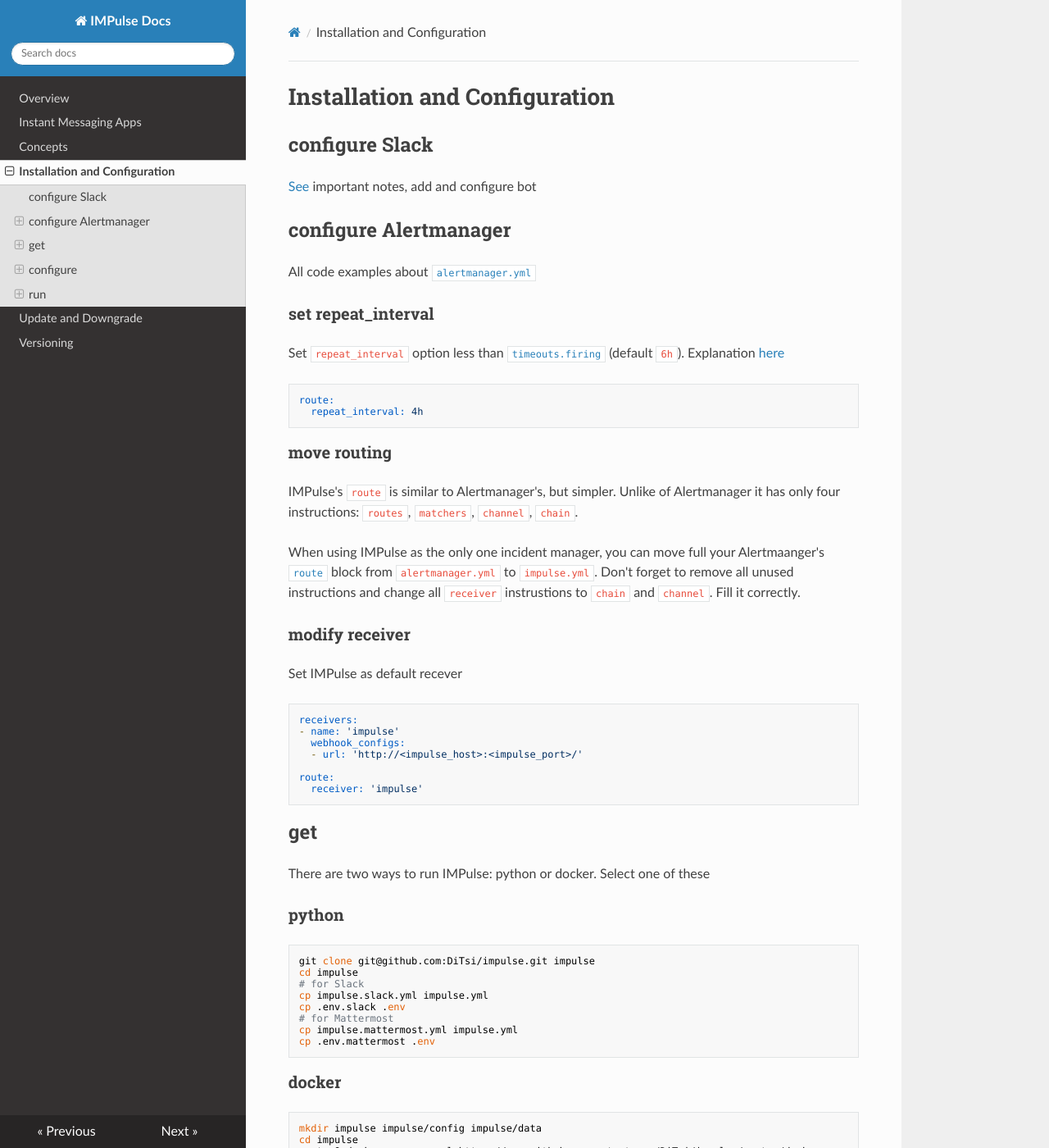
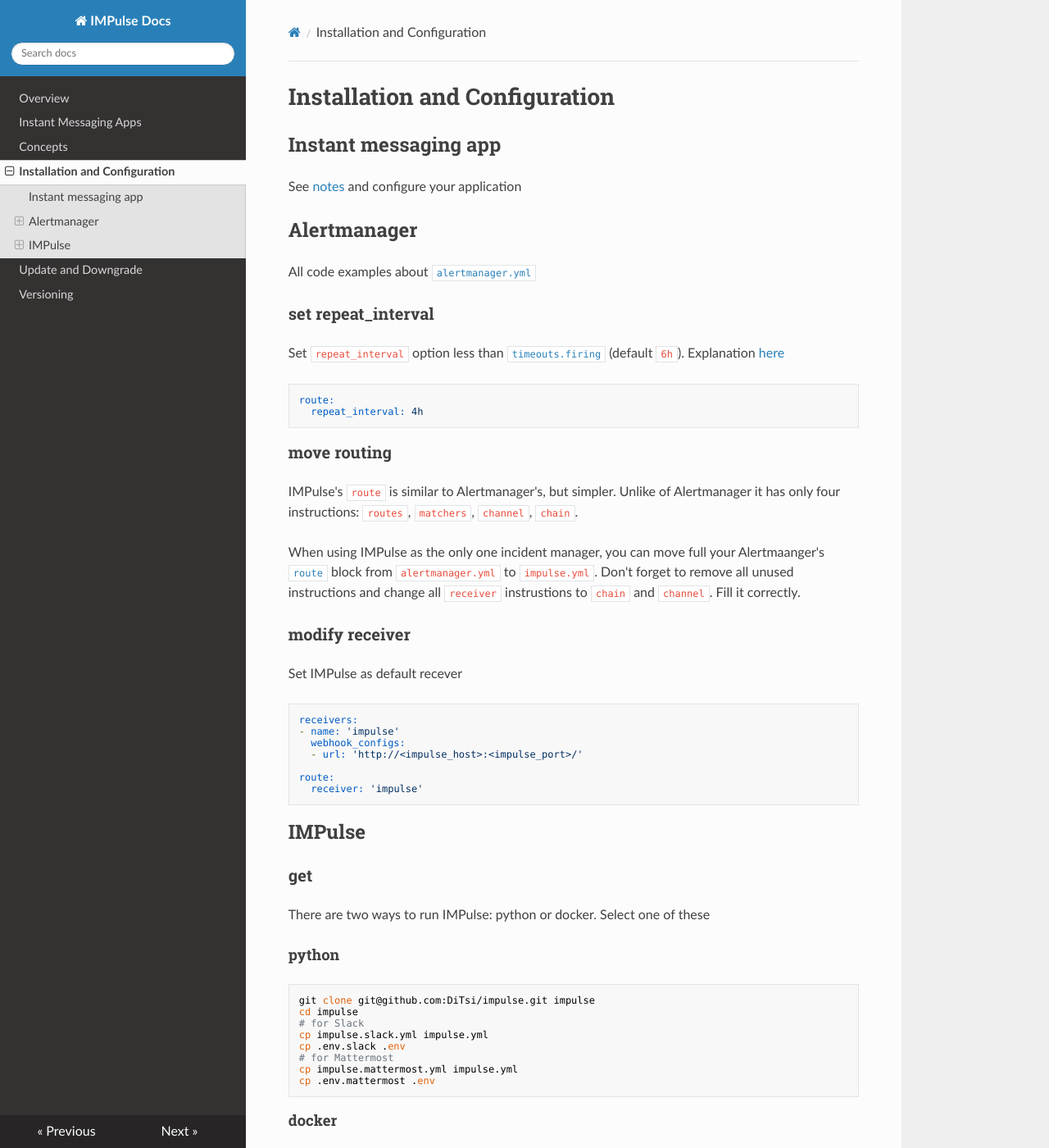
Before and after one commit to DiTsi/impulse-docs, an MkDocs documentation site: the page built from docs/install_and_configure.md, in a window 1280 px wide and 1400 px high. Shown: the whole window at 82% size. Built offline with MkDocs 1.6.1, drawn with Linux system fonts in a browser that asks for light colours; nearby versions of some CDN libraries; some of the changed text lies outside the part shown.

Commit message:
minor improvements

````diff
--- a/docs/install_and_configure.md
+++ b/docs/install_and_configure.md
@@ -1,10 +1,10 @@
 # Installation and Configuration
 
-## configure Slack
+## Instant messaging app
 
-[See](apps.md#slack) important notes, add and configure bot
+See [notes](apps.md#notes) and configure your application
 
-## configure Alertmanager
+## Alertmanager
 
 All code examples about [`alertmanager.yml`](https://prometheus.io/docs/alerting/latest/configuration/)
 
@@ -37,11 +37,13 @@ route:
   receiver: 'impulse'
 ```
 
-## get
+## IMPulse
+
+### get
 
 There are two ways to run IMPulse: python or docker. Select one of these
 
-### python
+#### python
 
 ```bash
 git clone git@github.com:DiTsi/impulse.git impulse
@@ -54,7 +56,7 @@ cp impulse.mattermost.yml impulse.yml
 cp .env.mattermost .env
 ```
 
-### docker
+#### docker
 
 ```bash
 mkdir impulse impulse/config impulse/data
@@ -66,13 +68,13 @@ wget -O config/impulse.yml https://raw.githubusercontent.com/DiTsi/impulse/maste
 wget -O config/impulse.yml https://raw.githubusercontent.com/DiTsi/impulse/master/impulse.mattermost.yml
 ```
 
-## configure
+### configure
 
 You should set two ENVs `SLACK_BOT_USER_OAUTH_TOKEN`, `SLACK_VERIFICATION_TOKEN` for Slack or `MATTERMOST_ACCESS_TOKEN` for Mattermost (see [apps](apps.md) to get it).
 
 Modify `impulse.yml`
 
-### environment variables
+#### environment variables
 
 | Variable | Description | Default |
 |-|-|-|
@@ -83,7 +85,7 @@ Modify `impulse.yml`
 | SLACK_BOT_USER_OAUTH_TOKEN | [Slack 'Bot User OAuth Token'](apps.md#slack) | |
 | SLACK_VERIFICATION_TOKEN | [Slack 'Verification Token'](apps.md#slack) | |
 
-### impulse.yml
+#### impulse.yml
 
 `impulse.slack.yml` (or `impulse.mattermost.yml` for Mattermost) has all available configuration options. By default enabled (without `#`) minimal configuration IMPulse can start with. For additional settings commented out.
 
@@ -144,11 +144,11 @@ Webhooks used to send POST HTTP requests
         ZVONOK_CAMPAIGN_ID
         ZVONOK_PUBLIC_KEY
 
-## run
+### run
 
 Use your installation option
 
-### python
+#### python
 
 ```bash
 # use 'SLACK_BOT_USER_OAUTH_TOKEN' and
@@ -157,7 +157,7 @@ echo 'SLACK_BOT_USER_OAUTH_TOKEN=<your_oauth_token>' > .env #!
 echo 'SLACK_VERIFICATION_TOKEN=<your_verif_token>' >> .env #!
 ```
 
-### docker
+#### docker
 
 Set environment variables
 
````
Also changed, not shown: other parts of docs/install_and_configure.md (+5 -7 lines), docs/apps.md (+2 -2 lines).
